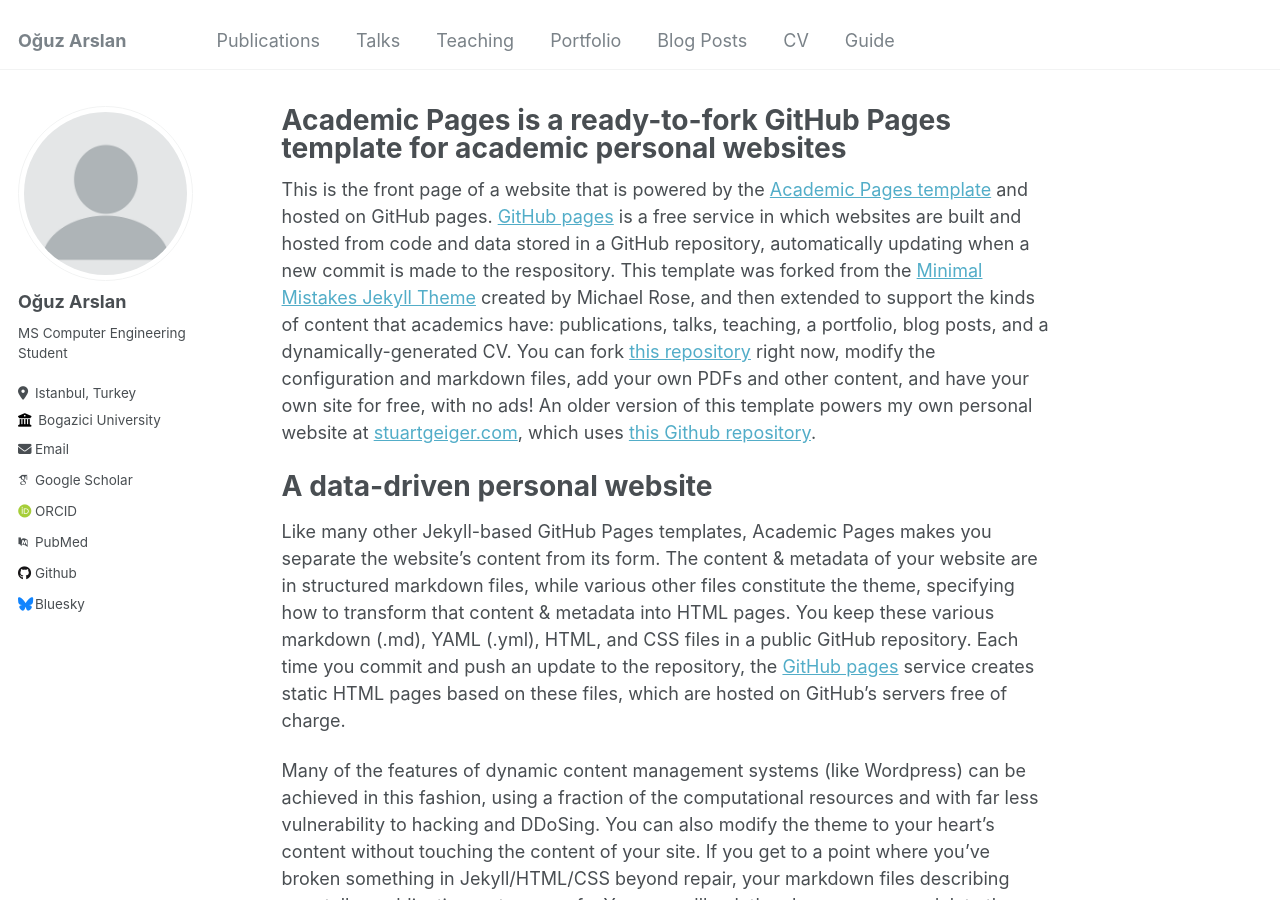
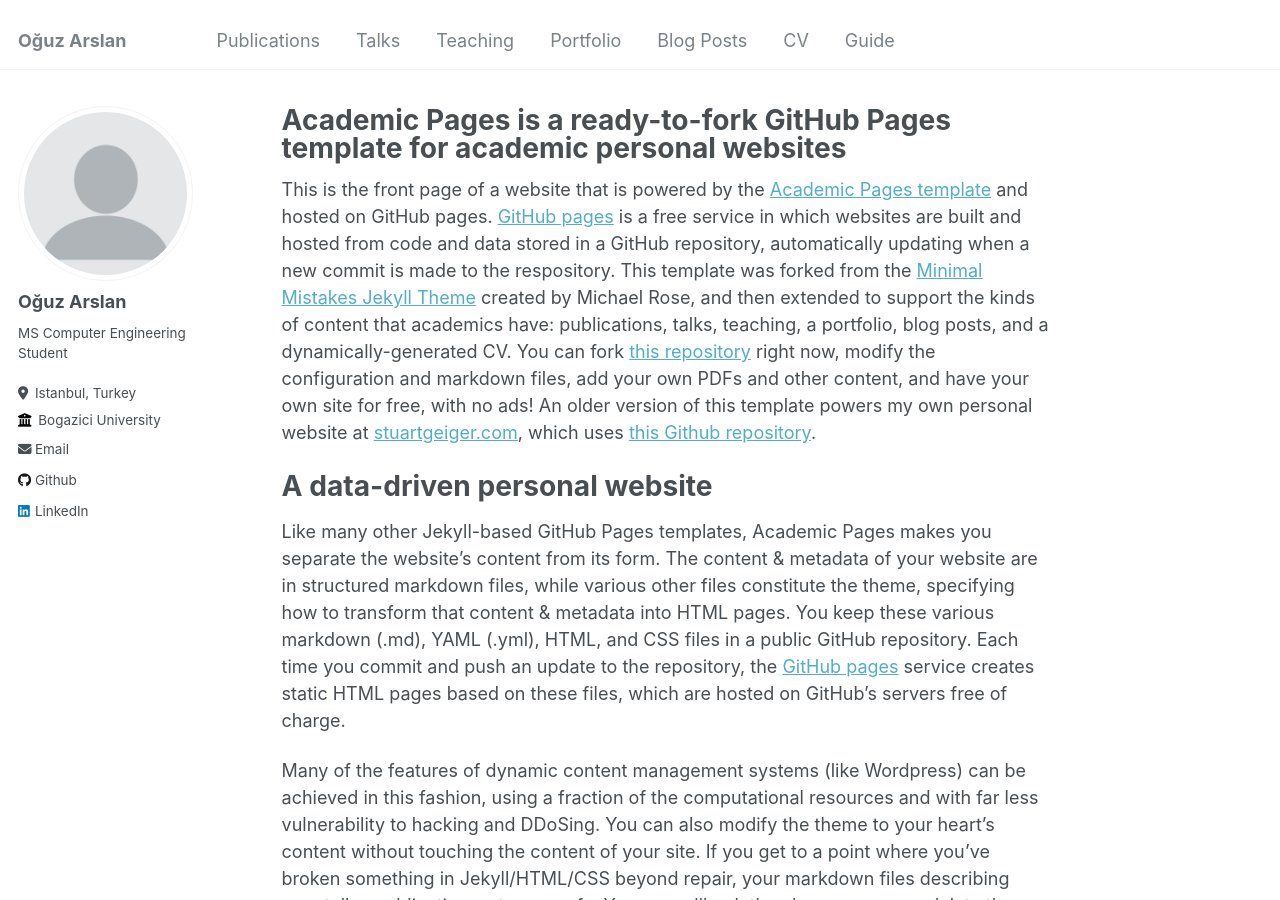
Before and after one commit to Boysle/boysle.github.io, a Jekyll site: the page built from _pages/about.md, in a window 1280 px wide and 900 px high. Built offline with Jekyll 4.4.1, drawn with Linux system fonts in a browser that asks for light colours; some web fonts are replaced; part of the change alters nothing that is shown.

Commit message:
Change social media links

```diff
--- a/_config.yml
+++ b/_config.yml
@@ -32,23 +32,23 @@ author:
 
   # Academic websites
   arxiv            : # URL - Update with the correct link to your profile
-  googlescholar    : "https://scholar.google.com/citations?user=PS_CX0AAAAAJ"
+  googlescholar    : # URL
   impactstory      : # URL
-  orcid            : "http://orcid.org/yourorcidurl"
+  orcid            : # URL
   semantic         : # URL
-  pubmed           : "https://www.ncbi.nlm.nih.gov/pubmed/?term=john+snow"
+  pubmed           : # URL
   researchgate     : # URL
 
   # Repositories and software development
   bitbucket        : # Username - Update with your username on the site
   codepen          : # Username
   dribbble         : # Username
-  github           : "academicpages"
+  github           : "Boysle"
   kaggle           : # Username
   stackoverflow    : # User number or user number and name (i.e., use "1" or "1/jeff-atwood")
 
   # Social media
-  bluesky          : "bsky.app" # Replace this with you Bluesky username
+  bluesky          : # Replace this with you Bluesky username
   facebook         : # Username
   flickr           : # Username
   foursquare       : # Username
@@ -57,7 +57,7 @@ author:
   keybase          : # Username
   instagram        : # Username
   lastfm           : # Username
-  linkedin         : # Username
+  linkedin         : arslan-oguz # Username
   mastodon         : # URL
   medium           : # URL
   pinterest        : # Username
```
